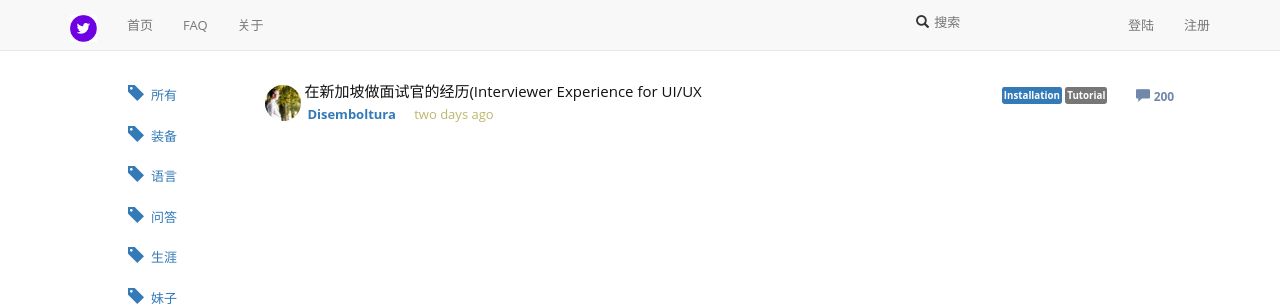
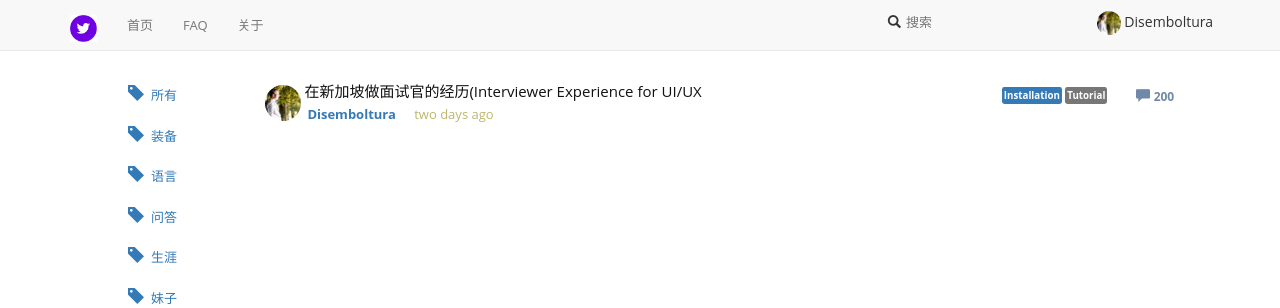
Before and after one commit to hansenDise/my_forum, a Django app: page / in a window 1280 px wide. Shown: the top 308 px of the page. Run offline with Django 3.2, Linux system fonts and the light colour scheme; some libraries are stand-ins or nearby versions.

Commit message:
add after login status

```diff
--- a/forumsite/templates/forumsite/base.html
+++ b/forumsite/templates/forumsite/base.html
@@ -20,8 +20,24 @@
         <![endif]-->
 
         <style>
-
-        </style>
+            .userhead {
+                width:24px;
+                height: 24px;
+            }
+            .btn-userinfo {
+                border:none;
+                background-color:#f8f8f8;
+                margin-top:5px;
+            }
+            .btn-userinfo:focus {
+                background-color: #f8f8f8;
+            }
+            .usermenu {
+                border-radius: 0;
+                box-shadow: 0 2px 6px rgba(0,0,0,35);
+                background-color: #f8f8f8;
+            }
+            </style>
 
     </head>
 
@@ -106,8 +122,23 @@
                         <li><a href="#">关于</a></li>
                     </ul>
                     <ul class="nav navbar-nav navbar-right login-register">
+                        {% if 1 %}
+                        <li>
+                            <button class="btn btn-default btn-userinfo dropdown-toggle" data-toggle="dropdown">
+                                <img src="{% static 'forumsite/images/avastar.jpg'%}" class="img-circle userhead">
+                                <span>Disemboltura</span>
+                            </button>
+                            <ul class="dropdown-menu usermenu">
+                                <li><a href="#">HTML</a></li>
+                                <li><a href="#">HTML</a></li>
+                                <li><a href="#">HTML</a></li>
+                                <li><a href="#">HTML</a></li>
+                            </ul>
+                        </li>
+                        {% else %}
                         <li><a href="#" data-toggle="modal" data-target="#dialog-login">登陆</a></li>
                         <li><a href="#" data-toggle="modal" data-target="#dialog-register">注册</a></li>
+                        {% endif %}
                     </ul>
                     <ul class="navbar-right search">
                         <li>
```
